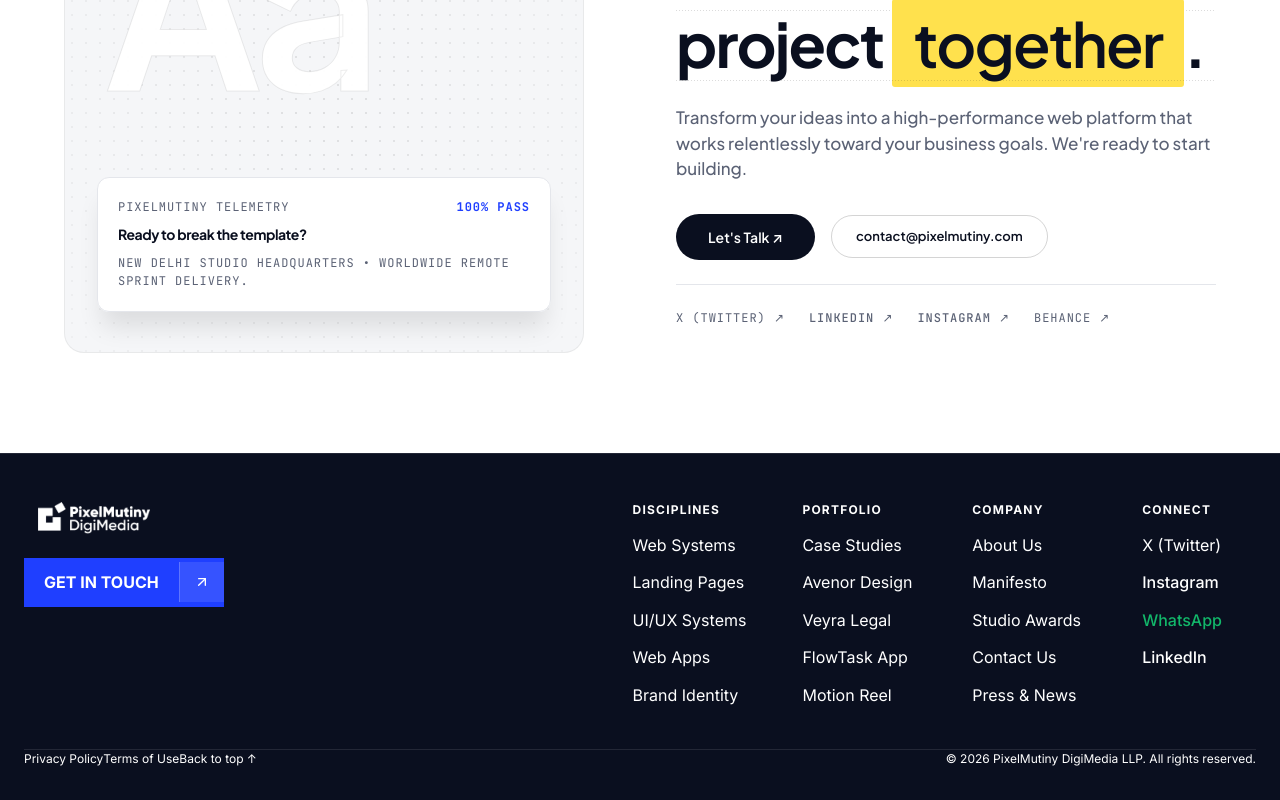
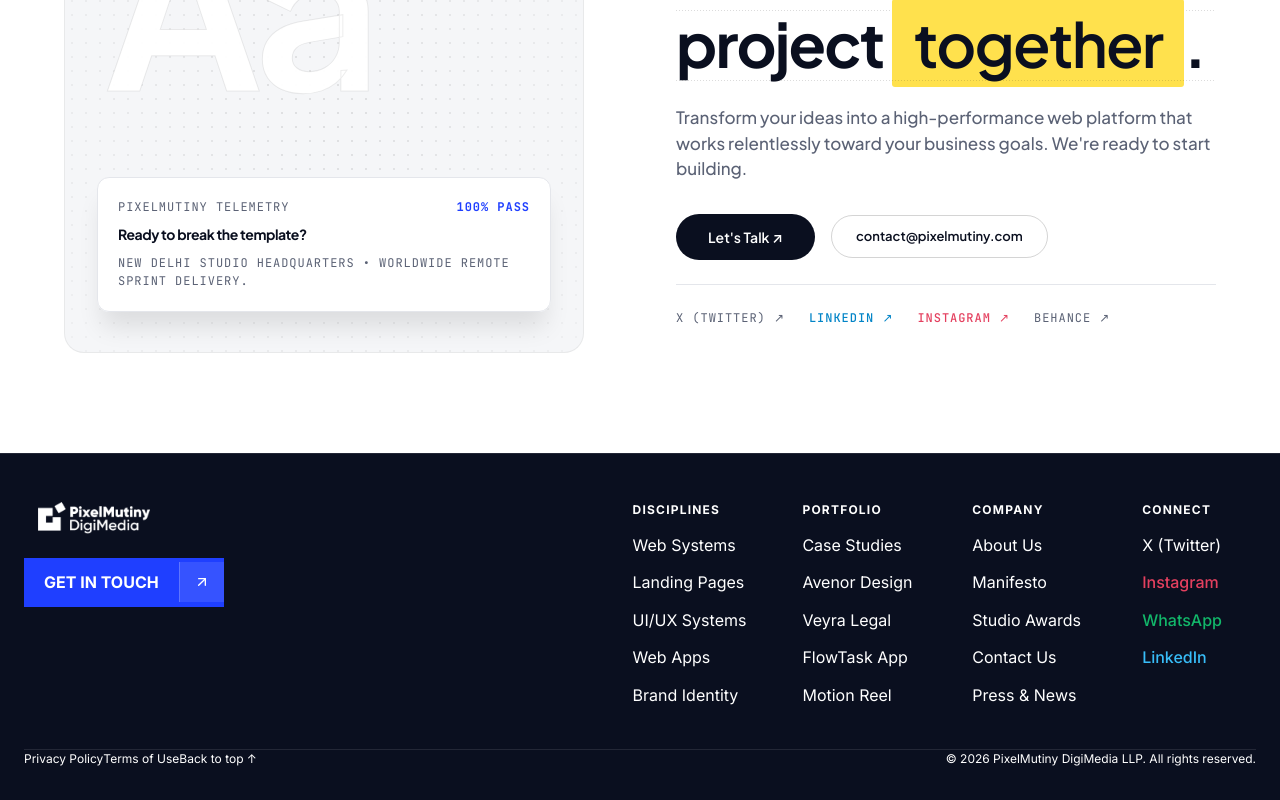
Before and after one commit to stshaw93155/PixelMutiny, a Next.js app: page / in a window 1280 px wide. Shown: the part 5666-6466 px from the top of the page. Built offline with nearby package versions, Linux system fonts and the light colour scheme; a web font is replaced by a local one.

Commit message:
fix(footer): explicitly style Instagram in pink and LinkedIn in light blue with inline styles and utility classes

```diff
--- a/app/components/GlobalShell.js
+++ b/app/components/GlobalShell.js
@@ -144,14 +144,17 @@
                   X (Twitter)
                 </a>
                 <a href="https://instagram.com" target="_blank" rel="noreferrer"
+                  style={{ color: '#E4405F' }}
                   className="text-[13px] text-[#E4405F] hover:opacity-80 transition-opacity font-medium">
                   Instagram
                 </a>
                 <a href="https://wa.me/919315580036" target="_blank" rel="noreferrer"
+                  style={{ color: '#12B76A' }}
                   className="text-[13px] text-[#12B76A] hover:opacity-80 transition-opacity font-medium">
                   WhatsApp
                 </a>
                 <a href="https://www.linkedin.com/in/gfxsumit/" target="_blank" rel="noreferrer"
+                  style={{ color: '#38BDF8' }}
                   className="text-[13px] text-[#38BDF8] hover:opacity-80 transition-opacity font-medium">
                   LinkedIn
                 </a>
--- a/app/globals.css
+++ b/app/globals.css
@@ -2757,6 +2757,8 @@
 .text-\[\#111\], .text-\[\#111111\] { color: #111111 !important; }
 .text-\[\#18A0FB\], .text-\[\#18a0fb\] { color: #18A0FB !important; }
 .text-\[\#1BC47D\], .text-\[\#1bc47d\], .text-\[\#12B76A\], .text-\[\#12b76a\] { color: var(--success) !important; }
+.text-\[\#E4405F\], .text-\[\#e4405f\], .text-\[\#E1306C\], .text-\[\#e1306c\] { color: #E4405F !important; }
+.text-\[\#38BDF8\], .text-\[\#38bdf8\], .text-\[\#00A0DC\], .text-\[\#00a0dc\] { color: #38BDF8 !important; }
 .text-\[\#5B6275\], .text-\[\#5b6275\], .text-\[\#424242\], .text-\[\#5A5A5E\], .text-\[\#5a5a5e\] { color: var(--muted) !important; }
 .text-\[\#4A4A54\], .text-\[\#4a4a54\] { color: #4A4A54 !important; }
 .text-\[\#6B7280\], .text-\[\#6b7280\] { color: #6B7280 !important; }
--- a/app/page.js
+++ b/app/page.js
@@ -795,6 +795,7 @@
                   href="https://www.linkedin.com/in/gfxsumit/"
                   target="_blank"
                   rel="noreferrer"
+                  style={{ color: '#0284C7' }}
                   className="text-[#0284C7] hover:text-[#38BDF8] transition-colors font-medium"
                 >
                   LinkedIn ↗
@@ -803,6 +804,7 @@
                   href="https://instagram.com"
                   target="_blank"
                   rel="noreferrer"
+                  style={{ color: '#E4405F' }}
                   className="text-[#E4405F] hover:opacity-80 transition-opacity font-medium"
                 >
                   Instagram ↗
```
